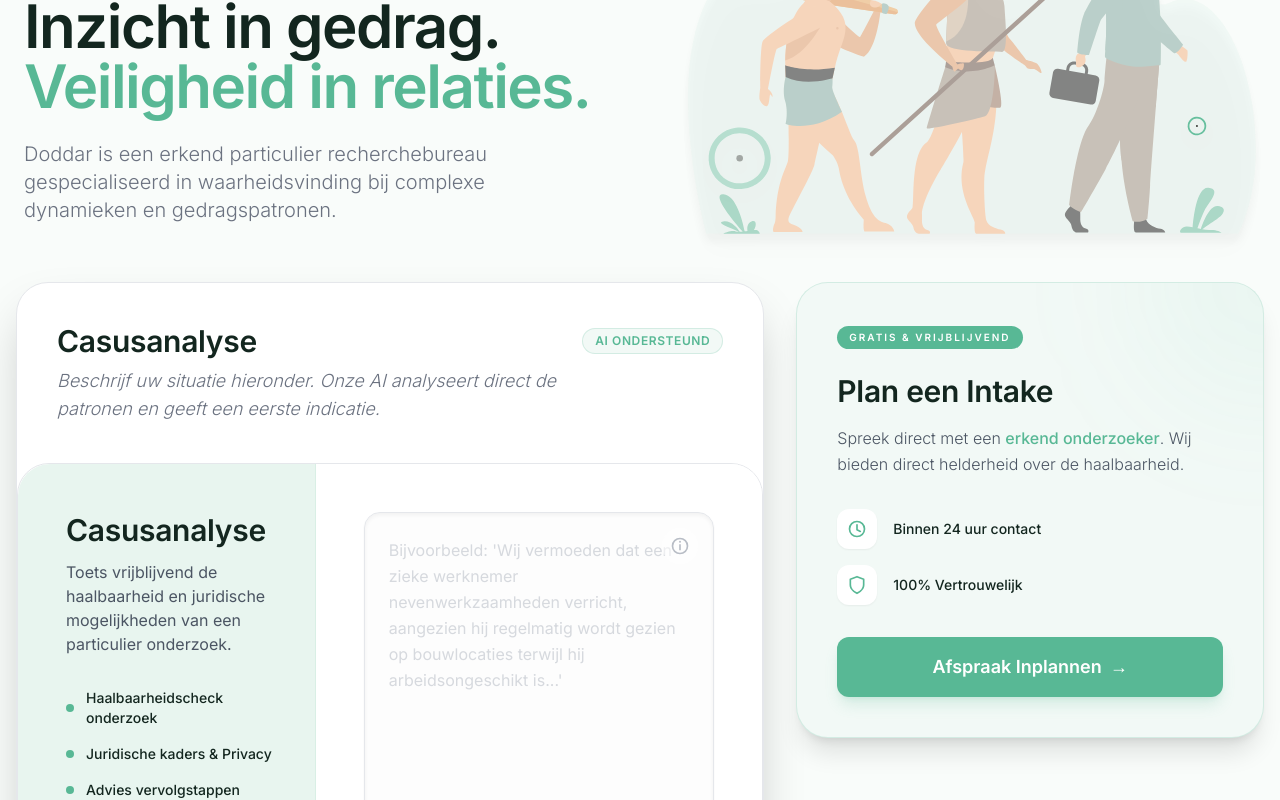
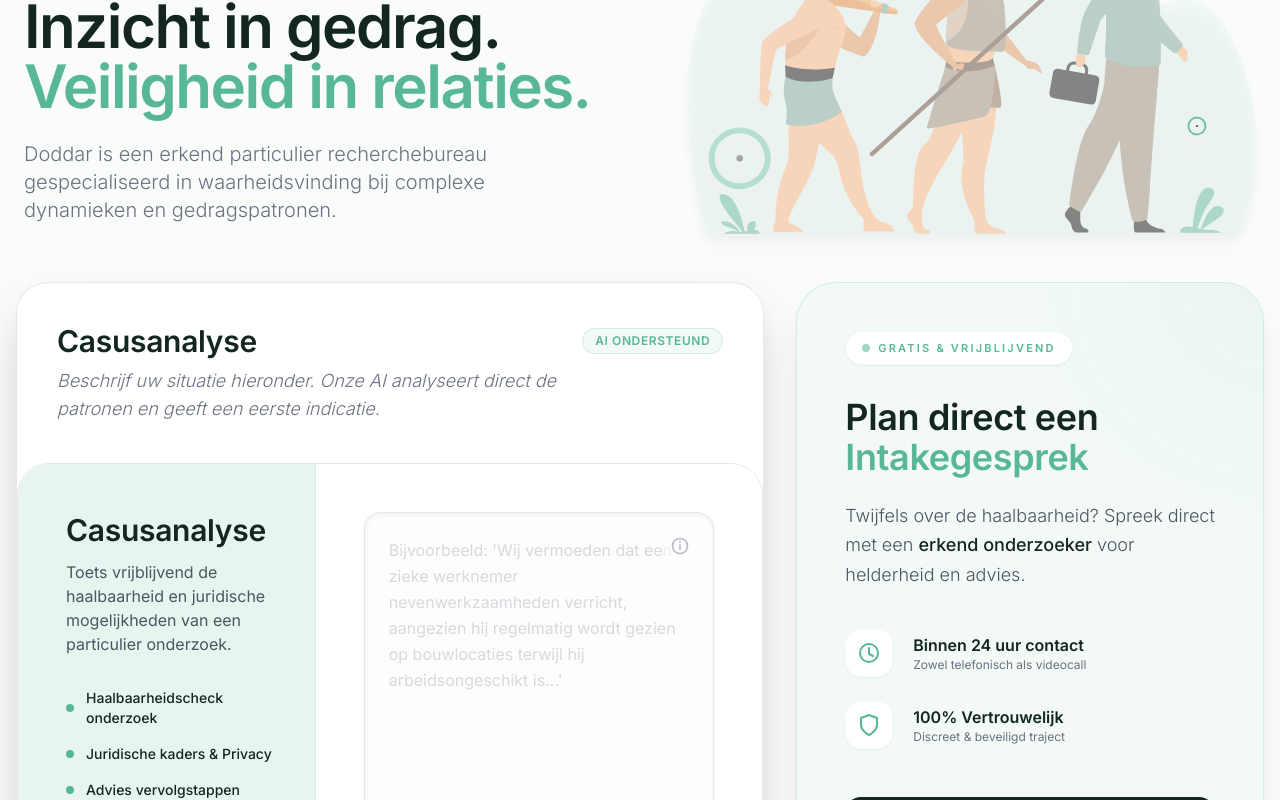
Before and after one commit to PaulienCharlotte/Doddar, a React (Vite) app: page / in a window 1280 px wide. Shown: the part 340-1140 px from the top of the page. Built offline with nearby package versions, Linux system fonts and the light colour scheme; a web font is replaced by a local one.

Commit message:
Refine Free Intake block UI with optimized whitespace and composition

```diff
--- a/components/Home.tsx
+++ b/components/Home.tsx
@@ -198,34 +198,48 @@
                         </div>
 
                         {/* Right: Component - Free Intake CTA */}
-                        <div className="bg-[#F2F9F6] rounded-[2rem] p-8 md:p-10 border border-[#58B895]/20 shadow-xl relative overflow-hidden group sticky top-24">
-                            <div className="absolute top-0 right-0 w-64 h-64 bg-[#58B895]/5 rounded-full blur-3xl -translate-y-1/2 translate-x-1/2 pointer-events-none"></div>
+                        <div className="bg-[#F2F9F6] rounded-[2.5rem] p-10 lg:p-12 border border-[#58B895]/20 shadow-xl relative overflow-hidden group sticky top-24 flex flex-col justify-between min-h-[500px]">
+                            <div className="absolute top-0 right-0 w-80 h-80 bg-[#58B895]/10 rounded-full blur-3xl -translate-y-1/2 translate-x-1/2 pointer-events-none transition-opacity duration-700 group-hover:opacity-100 opacity-40"></div>
 
                             <div className="relative z-10">
-                                <span className="inline-block bg-[#58B895] text-white text-[10px] font-bold uppercase tracking-[0.2em] px-3 py-1 rounded-full mb-6">Gratis & Vrijblijvend</span>
-                                <h2 className="text-2xl md:text-3xl font-bold mb-4 leading-tight text-[#13261f]">Plan een Intake</h2>
-                                <p className="text-[#4B5563] text-base mb-8 leading-relaxed font-light">
-                                    Spreek direct met een <span className="text-[#58B895] font-medium">erkend onderzoeker</span>. Wij bieden direct helderheid over de haalbaarheid.
+                                <span className="inline-flex items-center gap-2 bg-white text-[#58B895] text-[11px] font-bold uppercase tracking-[0.2em] px-4 py-2 rounded-full mb-8 shadow-sm border border-[#58B895]/10">
+                                    <span className="w-2 h-2 rounded-full bg-[#58B895] animate-pulse"></span>
+                                    Gratis & Vrijblijvend
+                                </span>
+
+                                <h2 className="text-3xl md:text-4xl font-bold mb-6 leading-[1.1] text-[#13261f]">
+                                    Plan direct een <br />
+                                    <span className="text-[#58B895]">Intakegesprek</span>
+                                </h2>
+
+                                <p className="text-[#4B5563] text-lg mb-10 leading-relaxed font-light">
+                                    Twijfels over de haalbaarheid? Spreek direct met een <span className="font-medium text-[#13261f]">erkend onderzoeker</span> voor helderheid en advies.
                                 </p>
 
-                                <div className="space-y-4 mb-8">
-                                    <div className="flex items-center gap-4">
-                                        <div className="w-10 h-10 rounded-xl bg-white flex items-center justify-center text-[#58B895] shadow-sm"><ClockIcon className="w-5 h-5" /></div>
-                                        <span className="text-sm font-medium text-[#13261f]">Binnen 24 uur contact</span>
+                                <div className="space-y-6 mb-12">
+                                    <div className="flex items-center gap-5 group/item">
+                                        <div className="w-12 h-12 rounded-2xl bg-white flex items-center justify-center text-[#58B895] shadow-sm border border-[#58B895]/5 group-hover/item:scale-105 transition-transform"><ClockIcon className="w-6 h-6" /></div>
+                                        <div className="flex flex-col">
+                                            <span className="text-base font-bold text-[#13261f]">Binnen 24 uur contact</span>
+                                            <span className="text-xs text-[#6B7280]">Zowel telefonisch als videocall</span>
+                                        </div>
                                     </div>
-                                    <div className="flex items-center gap-4">
-                                        <div className="w-10 h-10 rounded-xl bg-white flex items-center justify-center text-[#58B895] shadow-sm"><ShieldIcon className="w-5 h-5" /></div>
-                                        <span className="text-sm font-medium text-[#13261f]">100% Vertrouwelijk</span>
+                                    <div className="flex items-center gap-5 group/item">
+                                        <div className="w-12 h-12 rounded-2xl bg-white flex items-center justify-center text-[#58B895] shadow-sm border border-[#58B895]/5 group-hover/item:scale-105 transition-transform"><ShieldIcon className="w-6 h-6" /></div>
+                                        <div className="flex flex-col">
+                                            <span className="text-base font-bold text-[#13261f]">100% Vertrouwelijk</span>
+                                            <span className="text-xs text-[#6B7280]">Discreet & beveiligd traject</span>
+                                        </div>
                                     </div>
                                 </div>
+                            </div>
 
-                                <button
-                                    onClick={onOpenContact}
-                                    className="w-full py-4 bg-[#58B895] hover:bg-[#4AA984] text-white font-bold rounded-xl shadow-lg shadow-[#58B895]/20 transition-all text-lg flex items-center justify-center gap-2 active:scale-[0.98]"
-                                >
-                                    Afspraak Inplannen <span>→</span>
-                                </button>
-                            </div>
+                            <button
+                                onClick={onOpenContact}
+                                className="w-full py-5 bg-[#13261f] hover:bg-[#58B895] text-white font-bold rounded-2xl shadow-xl shadow-[#13261f]/10 hover:shadow-[#58B895]/20 transition-all duration-300 text-lg flex items-center justify-center gap-3 transform hover:-translate-y-1"
+                            >
+                                Afspraak Inplannen <span className="text-2xl leading-none">→</span>
+                            </button>
                         </div>
 
                     </div>
```
